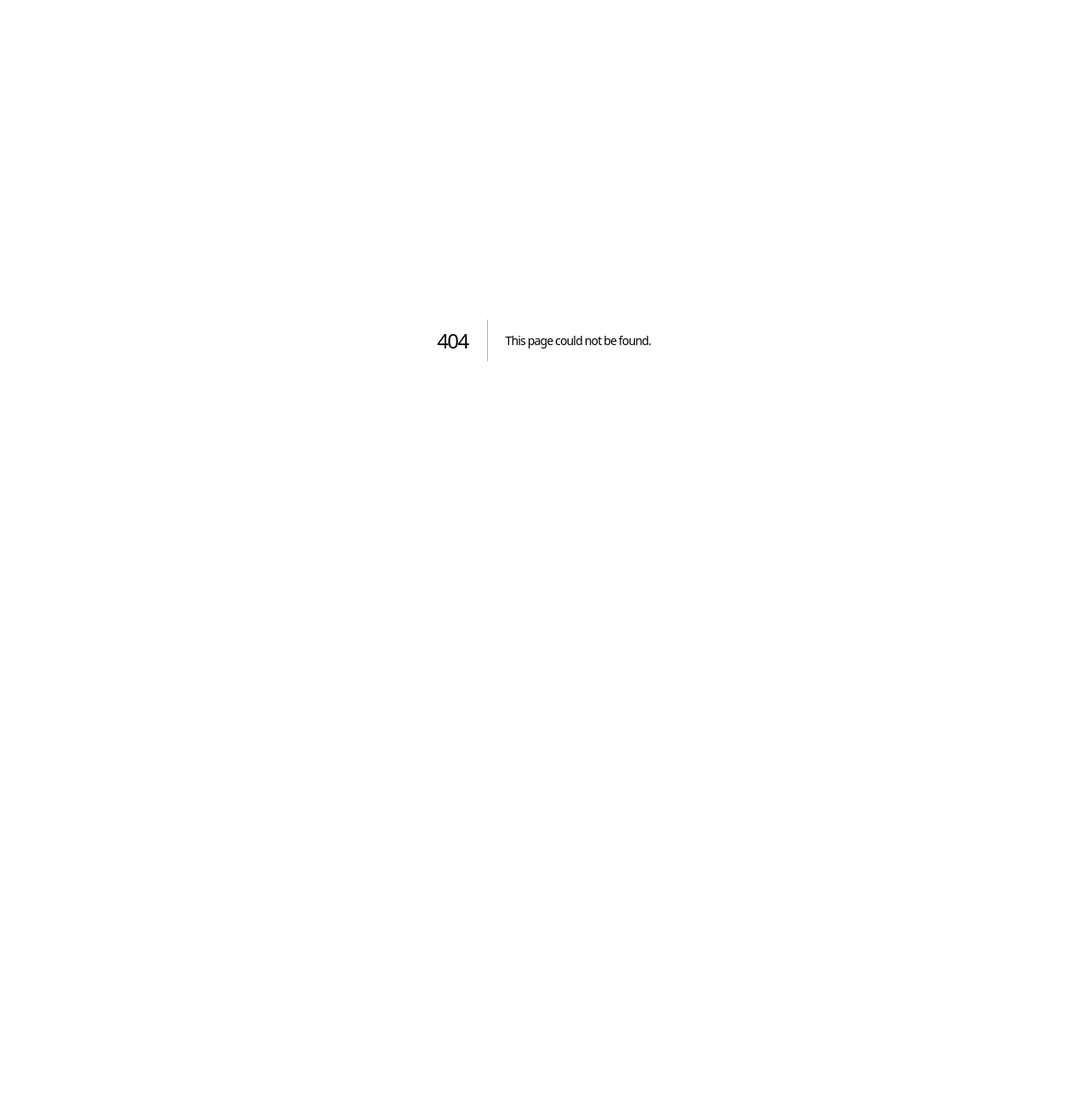
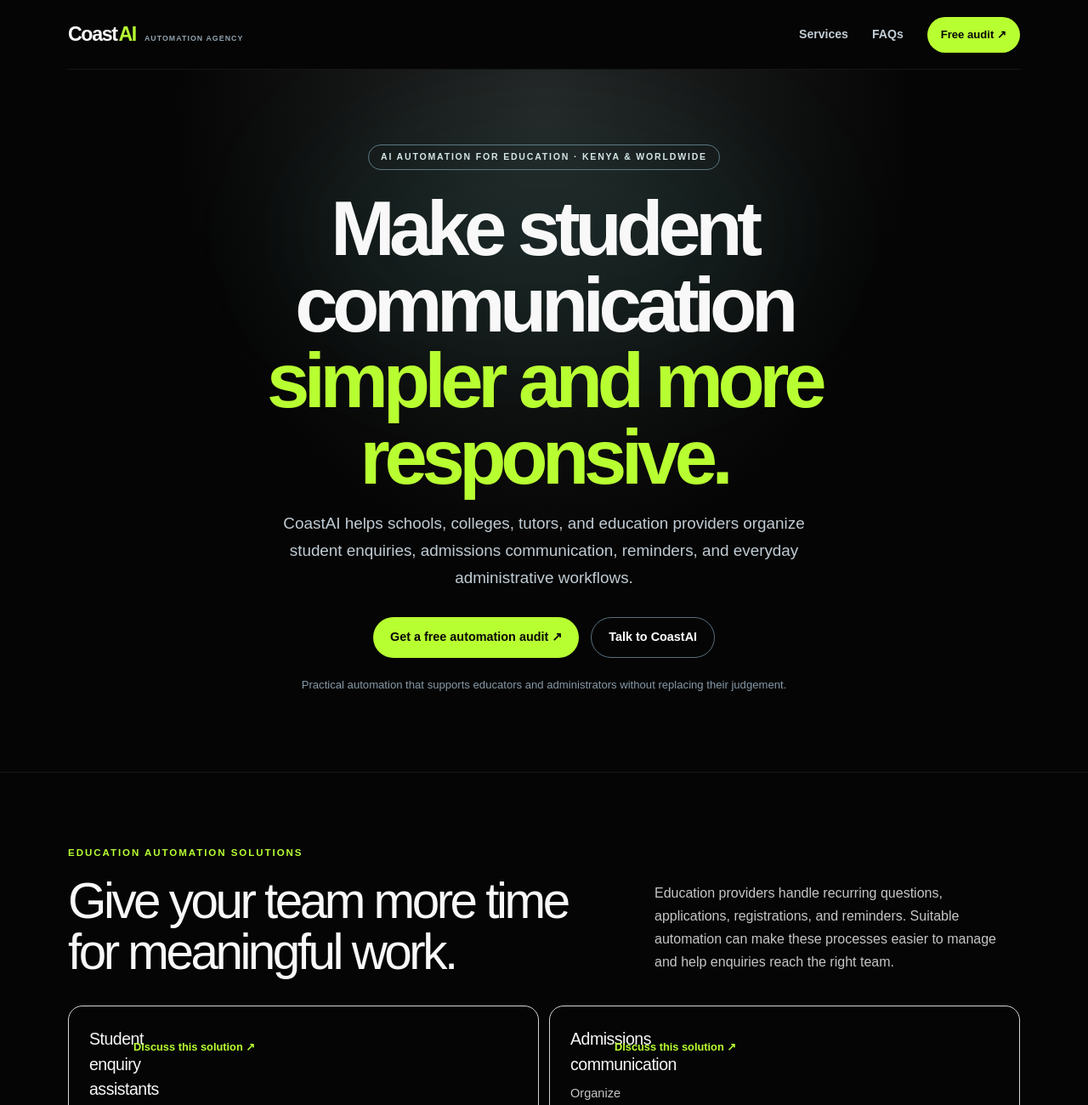
Before and after one commit to biihafidh/CoastAI-AUTOMATION, a Next.js app: page /ai-automation-for-education in a window 1280 px wide. Before the commit this address had no page. Shown: the top 1300 px of the page at 85% size. Before the commit the page ends 800 px from the top, so only its background shows below. Built offline with nearby package versions, Linux system fonts and the light colour scheme.

Commit message:
Add SEO landing page for education automation

```diff
--- /dev/null
+++ b/src/app/ai-automation-for-education/page.tsx
@@ -0,0 +1,147 @@
+import type { Metadata } from "next";
+import Link from "next/link";
+
+const whatsappUrl = "https://wa.me/254726495238?text=Hi%20CoastAI!%20I%27d%20like%20to%20explore%20automation%20for%20my%20education%20business.";
+
+export const metadata: Metadata = {
+  title: "AI Automation for Schools and Education Businesses | CoastAI",
+  description: "CoastAI helps schools, colleges, tutors, and education providers automate student enquiries, admissions communication, registration workflows, reminders, and administrative tasks.",
+  alternates: { canonical: "/ai-automation-for-education" },
+  openGraph: {
+    title: "AI Automation for Education Businesses | CoastAI",
+    description: "Simplify student enquiries, admissions communication, and education administration with CoastAI.",
+    url: "https://coast-ai-automation.vercel.app/ai-automation-for-education",
+    siteName: "CoastAI",
+    type: "website"
+  }
+};
+
+const solutions = [
+  ["Student enquiry assistants", "Answer approved general questions about courses, programmes, fees, schedules, locations, and how to contact your admissions team."],
+  ["Admissions communication", "Organize prospective student enquiries and guide applicants through the next steps in your admissions process."],
+  ["Registration workflows", "Collect basic registration details and route submissions to the appropriate administrator for review and processing."],
+  ["WhatsApp communication", "Help students and parents reach your institution through familiar messaging channels, with clear handover to staff."],
+  ["Reminders and follow-ups", "Set up reminders for application deadlines, information sessions, registration milestones, and other important dates."],
+  ["Administrative automation", "Connect compatible tools to route enquiries, notify staff, organize tasks, and reduce repetitive office work."]
+];
+
+const educationTypes = [
+  "Primary and secondary schools",
+  "Colleges and universities",
+  "Vocational and technical institutions",
+  "Online learning platforms",
+  "Tutors and private tuition centres",
+  "Coaching and examination preparation centres",
+  "Professional development providers",
+  "Language and skills training centres"
+];
+
+const faqs = [
+  ["Can an AI assistant answer questions from students and parents?", "Yes. It can provide institution-approved general information about courses, admissions steps, schedules, fees, and contact details. Complex or sensitive questions can be passed to the relevant staff member."],
+  ["Can CoastAI help with admissions enquiries?", "A workflow can capture prospective student enquiries, organize the details, and route them to your admissions team for follow-up. Your institution remains responsible for reviewing applications and making admission decisions."],
+  ["Can we send reminders to students?", "Reminder workflows can be configured for suitable events such as application deadlines, registration dates, and scheduled sessions, using supported systems and appropriate consent."],
+  ["Can automation collect student information?", "A workflow can collect only the information needed for a defined administrative purpose. The institution should review what is collected, where it is stored, who can access it, and how long it is retained."],
+  ["Does CoastAI replace teachers or admissions staff?", "No. CoastAI focuses on repetitive communication and administrative workflows. Teaching, assessment, student support decisions, and admissions decisions remain with qualified people at your institution."],
+  ["Can CoastAI work with education providers outside Mombasa?", "Yes. CoastAI is based in Mombasa, Kenya and can work with education businesses across Kenya and internationally, depending on project requirements and available integrations."]
+];
+
+export default function EducationAutomationPage() {
+  return (
+    <main>
+      <header className="container nav">
+        <Link className="brand" href="/">Coast<span>AI</span><small> AUTOMATION AGENCY</small></Link>
+        <nav className="navlinks">
+          <Link href="/#services">Services</Link>
+          <Link href="/#faq">FAQs</Link>
+          <Link className="button nav-cta" href="/#audit">Free audit ↗</Link>
+        </nav>
+      </header>
+
+      <section className="hero">
+        <div className="hero-glow" />
+        <div className="container hero-inner">
+          <div className="eyebrow hero-pill">AI AUTOMATION FOR EDUCATION · KENYA & WORLDWIDE</div>
+          <h1>Make student communication<br /><span>simpler and more responsive.</span></h1>
+          <p>CoastAI helps schools, colleges, tutors, and education providers organize student enquiries, admissions communication, reminders, and everyday administrative workflows.</p>
+          <div className="hero-actions">
+            <Link className="button" href="/#audit">Get a free automation audit ↗</Link>
+            <a className="button-outline" href={whatsappUrl} target="_blank" rel="noopener noreferrer">Talk to CoastAI</a>
+          </div>
+          <div className="hero-note">Practical automation that supports educators and administrators without replacing their judgement.</div>
+        </div>
+      </section>
+
+      <section className="services-section">
+        <div className="container">
+          <div className="section-kicker">EDUCATION AUTOMATION SOLUTIONS</div>
+          <div className="section-intro">
+            <h2>Give your team more time<br />for meaningful work.</h2>
+            <p>Education providers handle recurring questions, applications, registrations, and reminders. Suitable automation can make these processes easier to manage and help enquiries reach the right team.</p>
+          </div>
+          <div className="service-grid">
+            {solutions.map(([title, description]) => (
+              <article className="service-card" key={title}>
+                <div><h3>{title}</h3><p>{description}</p></div>
+                <a href={whatsappUrl} target="_blank" rel="noopener noreferrer">Discuss this solution ↗</a>
+              </article>
+            ))}
+          </div>
+        </div>
+      </section>
+
+      <section className="process-section">
+        <div className="container">
+          <div className="section-kicker">A SIMPLE IMPLEMENTATION PROCESS</div>
+          <div className="section-intro">
+            <h2>Built around your<br />institution's workflow.</h2>
+            <p>We start with the way your institution already works, then identify repetitive tasks that can be improved while keeping staff in control of important decisions.</p>
+          </div>
+          <div className="process-grid">
+            <article><span>01</span><h3>Understand</h3><p>Review your enquiry channels, admissions process, registration steps, and existing tools.</p></article>
+            <article><span>02</span><h3>Design</h3><p>Map a practical workflow, approved responses, staff handovers, and information access.</p></article>
+            <article><span>03</span><h3>Launch</h3><p>Test with your team, make improvements, and introduce the workflow with clear oversight.</p></article>
+          </div>
+        </div>
+      </section>
+
+      <section className="upgrades-section">
+        <div className="container">
+          <div className="section-kicker">EDUCATION PROVIDERS WE SUPPORT</div>
+          <div className="section-intro">
+            <h2>Flexible for different<br />learning environments.</h2>
+            <p>Automation can be tailored to the communication and administrative needs of different education providers.</p>
+          </div>
+          <div className="faq-list">
+            {educationTypes.map((type) => <div className="faq-item" key={type}><p>{type}</p></div>)}
+          </div>
+        </div>
+      </section>
+
+      <section className="faq-section">
+        <div className="container">
+          <div className="section-kicker">EDUCATION AUTOMATION FAQ</div>
+          <div className="section-intro"><h2>Questions education<br />teams often ask.</h2></div>
+          <div className="faq-list">
+            {faqs.map(([question, answer]) => (
+              <details className="faq-item" key={question}><summary>{question}</summary><p>{answer}</p></details>
+            ))}
+          </div>
+          <p>Education providers should review applicable privacy, child safeguarding, consent, data security, and record-retention requirements before deploying workflows that involve student or family information.</p>
+        </div>
+      </section>
+
+      <section className="audit-section">
+        <div className="audit-panel">
+          <div className="section-kicker">IMPROVE YOUR EDUCATION WORKFLOWS</div>
+          <h2>Explore practical automation for your institution.</h2>
+          <p>Tell us how your team manages student enquiries, admissions, and reminders. We can help identify a suitable next step.</p>
+          <div className="hero-actions">
+            <Link className="button" href="/#audit">Request a free audit ↗</Link>
+            <a className="button-outline" href={whatsappUrl} target="_blank" rel="noopener noreferrer">Message us on WhatsApp</a>
+          </div>
+          <p><Link href="/">← Back to CoastAI home</Link></p>
+        </div>
+      </section>
+    </main>
+  );
+}
```
